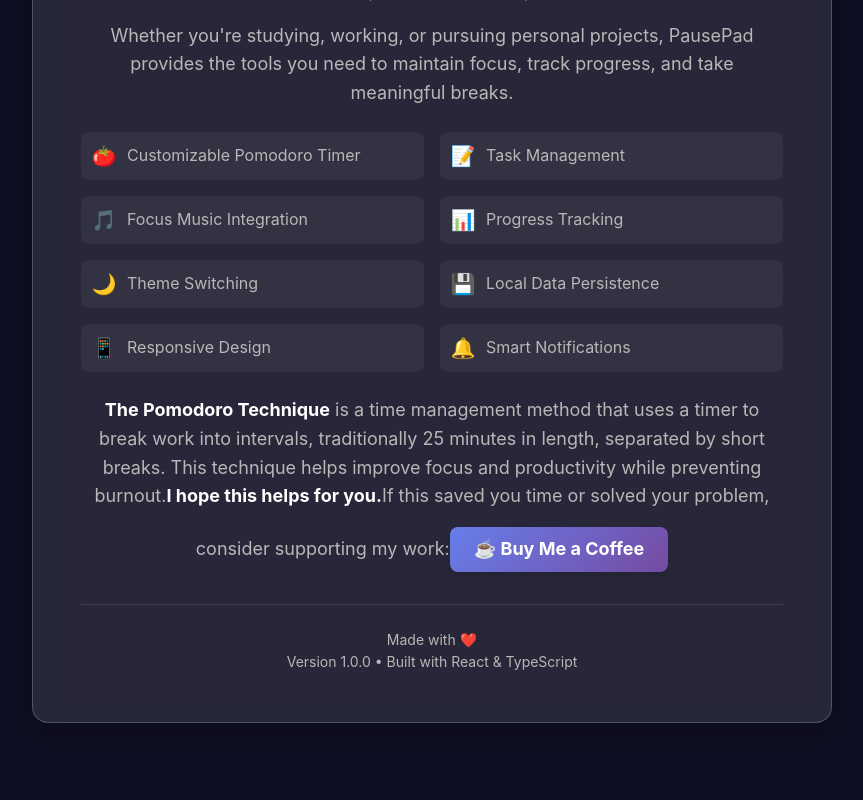
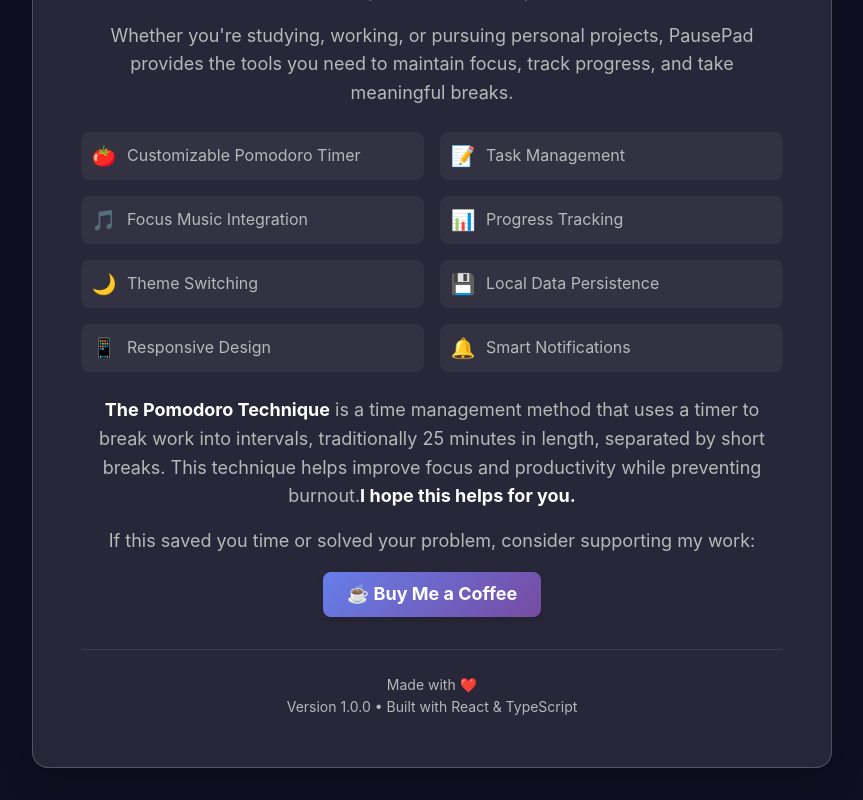
Before and after one commit to elandil2/pausepad, a React (Vite) app: page /about in a window 1280 px wide. Shown: the part 349-1149 px from the top of the page, without its empty margins (208-1071 px from the left). Before the commit the page ends 1104 px from the top, so only its background shows below. Built offline with nearby package versions, Linux system fonts and the light colour scheme.

Commit message:
little changes for button

```diff
--- a/src/pages/About.tsx
+++ b/src/pages/About.tsx
@@ -175,7 +175,8 @@ const About: React.FC = () => {
             <p>
               <strong>The Pomodoro Technique</strong> is a time management method that uses a timer to break work into intervals, traditionally 25 minutes in length, separated by short breaks. This technique helps improve focus and productivity while preventing burnout.
               <strong>I hope this helps for you.</strong>
-              If this saved you time or solved your problem, consider supporting my work:
+              </p>
+              <p>If this saved you time or solved your problem, consider supporting my work:
 
               <BuyMeACoffeeButton
                 href="https://buymeacoffee.com/saficengiz7"
```
